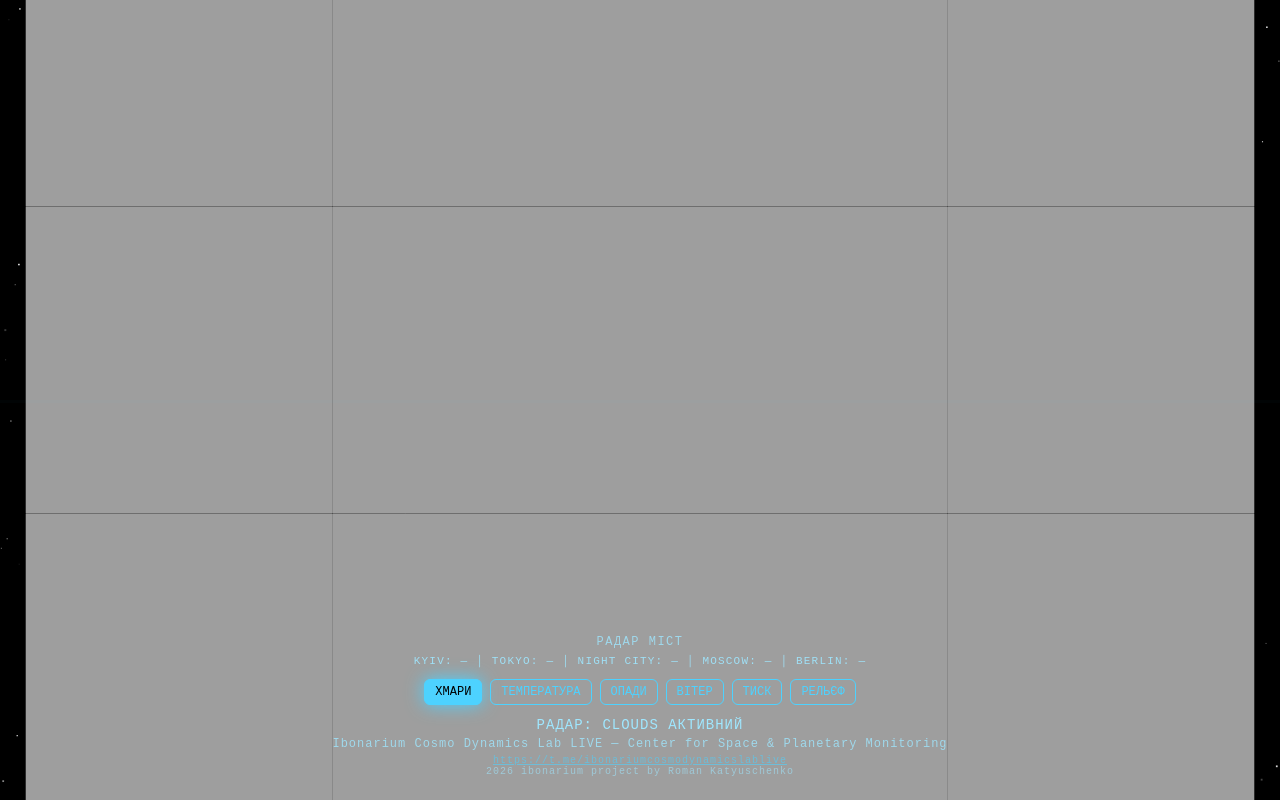
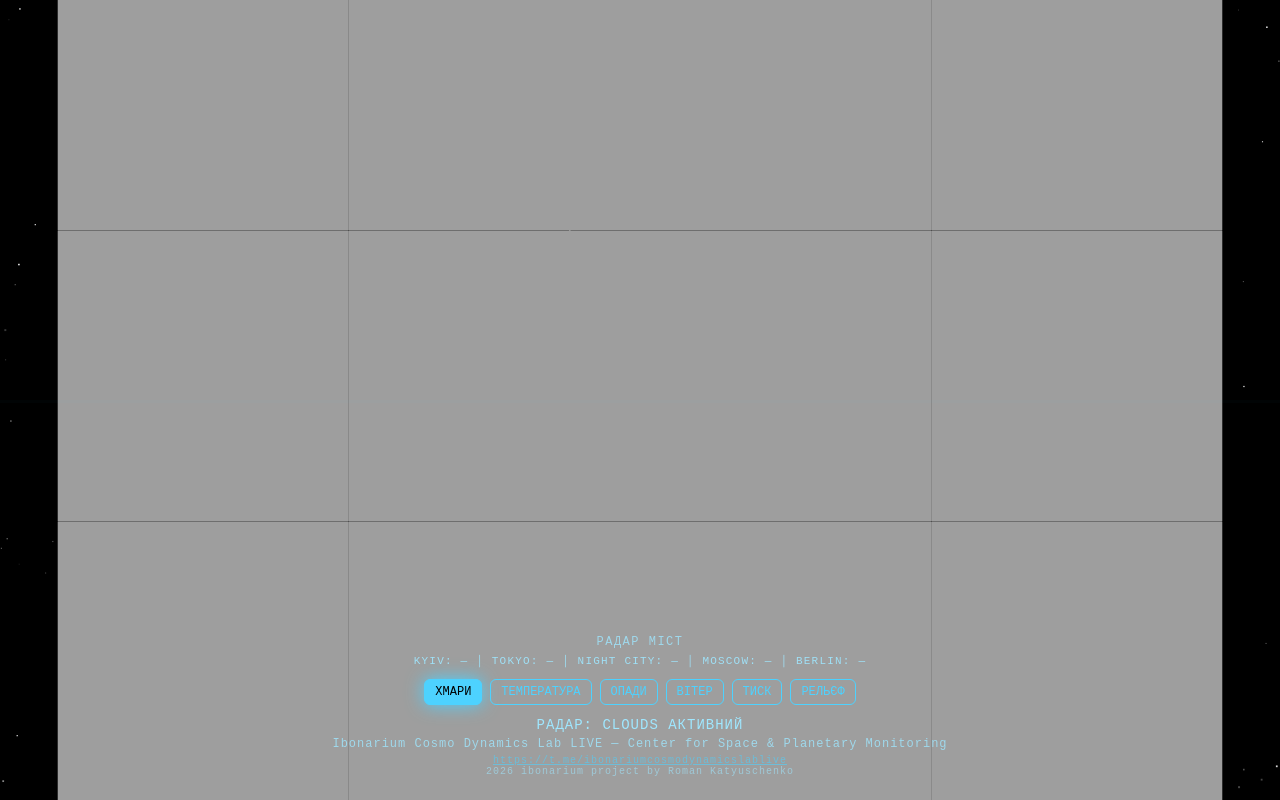
Before and after one commit to lavandaaudit/ibonarium.planet.radar, a plain HTML site: page index.html in a window 1280 px wide. Drawn offline with Linux system fonts and the light colour scheme; no server answers.

Commit message:
Refactor index.html for improved radar functionality
Updated the HTML structure and JavaScript for the Ibonarium Planet Radar, including style adjustments and functionality enhancements.

```diff
--- a/index.html
+++ b/index.html
@@ -282,18 +282,18 @@
             const tilesCount = 1 << ZOOM;
             const fullMapSize = tilesCount * TILE_SIZE;
 
-            // Обрізаємо Антарктиду знизу на ~15%
-            const cropBottom = 0.15;
+            // Легке обрізання знизу (Антарктида трохи менше видно) — тільки 8%
+            const cropBottom = 0.08;
             const visibleRows = Math.floor(tilesCount * (1 - cropBottom));
 
-            // Масштабуємо по ширині екрану з невеликими відступами
-            const scale = (W * 0.96) / fullMapSize;
+            // Загальний масштаб трохи зменшено (на ~5%)
+            const scale = (W * 0.91) / fullMapSize;  // було 0.96, тепер 0.91
 
             const mapWidth = fullMapSize * scale;
             const mapHeight = visibleRows * TILE_SIZE * scale;
 
             const offsetX = (W - mapWidth) / 2;
-            const offsetY = (H - mapHeight) / 2 - H * 0.05; // трошки вгору для балансу
+            const offsetY = (H - mapHeight) / 2 - H * 0.03; // легкий зсув вгору
 
             for (let x = 0; x < tilesCount; x++) {
                 for (let y = 0; y < visibleRows; y++) {
```
